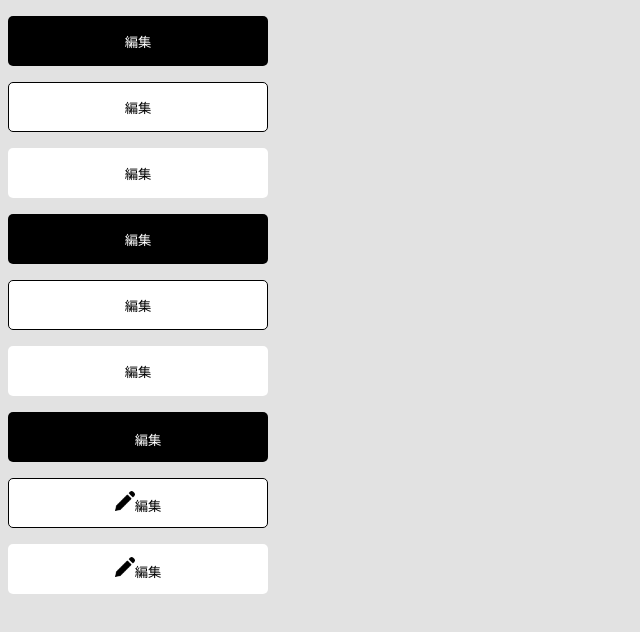
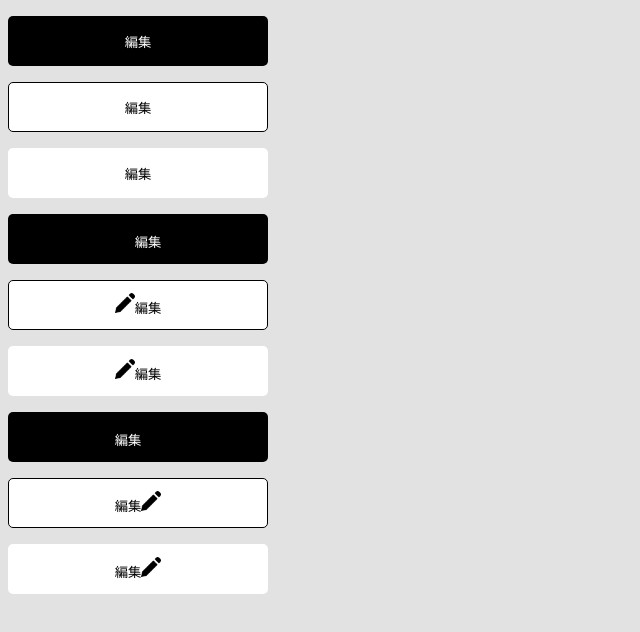
Before and after one commit to nyanchl/superhamster_task, a React (Create React App) app: page / in a window 1280 px wide. Shown: the top 632 px of the page, without its empty margins (0-640 px from the left). Built offline with nearby package versions, Linux system fonts and the light colour scheme.

Commit message:
iconを追加

```diff
--- a/src/buttons/base_button/base_button.tsx
+++ b/src/buttons/base_button/base_button.tsx
@@ -1,4 +1,6 @@
 import "../../css/base_button.css";
+
+type IconPositionType = "left" | "right";
 
 type ButtonType = "button" | "submit" | "reset";
 
@@ -10,12 +12,13 @@ type BaseButtonType = {
   heightValue: number;
   isDisabled: boolean;
   isLoading: boolean;
+  onClick?: () => void;
   handleClick?: () => void;
   url?: string;
   icon?: string;
+  iconPosition?: IconPositionType;
   type?: ButtonType;
   target?: TargetAttributeType;
-  onClick?: () => void;
 };
 
 function BaseButton({
@@ -27,92 +30,59 @@ function BaseButton({
   handleClick,
   url,
   icon,
+  iconPosition,
   type,
   target,
 }: BaseButtonType) {
+  const buttonStyle = {
+    width: widthValue,
+    height: heightValue,
+  };
+
+  const buttonElement = (className: string) => (
+    <button
+      className={className}
+      disabled={isLoading || isDisabled}
+      type={type}
+      style={buttonStyle}
+      onClick={handleClick}
+    >
+      {isLoading ? (
+        "loading..."
+      ) : (
+        <>
+          {icon && iconPosition === "left" && (
+            <img src={icon} alt="icon" className="icon left" />
+          )}
+          <span>{text}</span>
+          {icon && iconPosition === "right" && (
+            <img src={icon} alt="icon" className="icon right" />
+          )}
+        </>
+      )}
+    </button>
+  );
+
+  const urlElement = (className: string) => (
+    <a href={url} target={target}>
+      {buttonElement(className)}
+    </a>
+  );
+
   if (url) {
     return (
       <div>
-        <p>
-          <a href={url} target={target}>
-            <button
-              className="first-button"
-              onClick={handleClick}
-              disabled={isLoading || isDisabled}
-              type={type}
-              style={{ color: "white", width: widthValue, height: heightValue }}
-            >
-              {isLoading ? "loading..." : text}
-            </button>
-          </a>
-        </p>
-        <p>
-          <a href={url} target={target}>
-            <button
-              className="second-button"
-              onClick={handleClick}
-              disabled={isLoading || isDisabled}
-              type={type}
-              style={{ color: "black", width: widthValue, height: heightValue }}
-            >
-              {isLoading ? "loading..." : text}
-            </button>
-          </a>
-        </p>
-        <p>
-          <a href={url} target={target}>
-            <button
-              className="third-button"
-              onClick={handleClick}
-              disabled={isLoading || isDisabled}
-              type={type}
-              style={{ color: "black", width: widthValue, height: heightValue }}
-            >
-              {isLoading ? "loading..." : text}
-            </button>
-          </a>
-        </p>
+        <p>{urlElement("first-button")}</p>
+        <p>{urlElement("second-button")}</p>
+        <p>{urlElement("third-button")}</p>
       </div>
     );
   } else {
     return (
       <div>
-        <p>
-          <button
-            className="first-button"
-            onClick={handleClick}
-            disabled={isLoading || isDisabled}
-            type={type}
-            style={{ color: "white", width: widthValue, height: heightValue }}
-          >
-            {icon && <img className="icon-size" src={icon} alt="" />}
-            {isLoading ? "loading..." : text}
-          </button>
-        </p>
-        <p>
-          <button
-            className="second-button"
-            onClick={handleClick}
-            disabled={isLoading || isDisabled}
-            type={type}
-            style={{ color: "black", width: widthValue, height: heightValue }}
-          >
-            {icon && <img className="icon-size" src={icon} alt="" />}
-            {isLoading ? "loading..." : text}
-          </button>
-        </p>
-        <p>
-          <button
-            className="third-button"
-            onClick={handleClick}
-            disabled={isLoading || isDisabled}
-            type={type}
-            style={{ color: "black", width: widthValue, height: heightValue }}
-          >
-            {icon && <img className="icon-size" src={icon} alt="" />}
-            {isLoading ? "loading..." : text}
-          </button>
-        </p>
+        <p>{buttonElement("first-button")}</p>
+        <p>{buttonElement("second-button")}</p>
+        <p>{buttonElement("third-button")}</p>
       </div>
     );
   }
--- a/src/buttons/index.tsx
+++ b/src/buttons/index.tsx
@@ -33,6 +33,7 @@ function Buttons() {
         handleClick={handleClick}
         url="https://www.google.com"
         icon={icon}
+        iconPosition="left"
       />
       <BaseButton
         text="編集"
@@ -42,6 +43,7 @@ function Buttons() {
         isLoading={isLoading}
         handleClick={handleClick}
         icon={icon}
+        iconPosition="right"
       />
     </div>
   );
--- a/src/css/base_button.css
+++ b/src/css/base_button.css
@@ -1,22 +1,57 @@
 .first-button {
+  color: white;
   background-color: black;
   border: none;
   border-radius: 5px;
 }
 
+.first-button:hover {
+  background-color: #333;
+}
+
+.first-button:focus {
+  outline: 2px solid blue;
+}
+
 .second-button {
+  color: black;
   background-color: white;
   border: 1px solid black;
   border-radius: 5px;
 }
 
+.second-button:hover {
+  background-color: #f0f0f0;
+}
+
+.second-button:focus {
+  outline: 2px solid blue;
+}
+
 .third-button {
+  color: black;
   background-color: white;
   border: none;
   border-radius: 5px;
 }
 
-.icon-size {
+.third-button:hover {
+  background-color: #f0f0f0;
+}
+
+.third-button:focus {
+  outline: 2px solid blue;
+}
+
+.icon {
   width: 20px;
   height: 20px;
 }
+
+/* .button-icon.left {
+  margin-right: 8px;
+}
+
+.button-icon.right {
+  margin-left: 8px;
+} */
```
